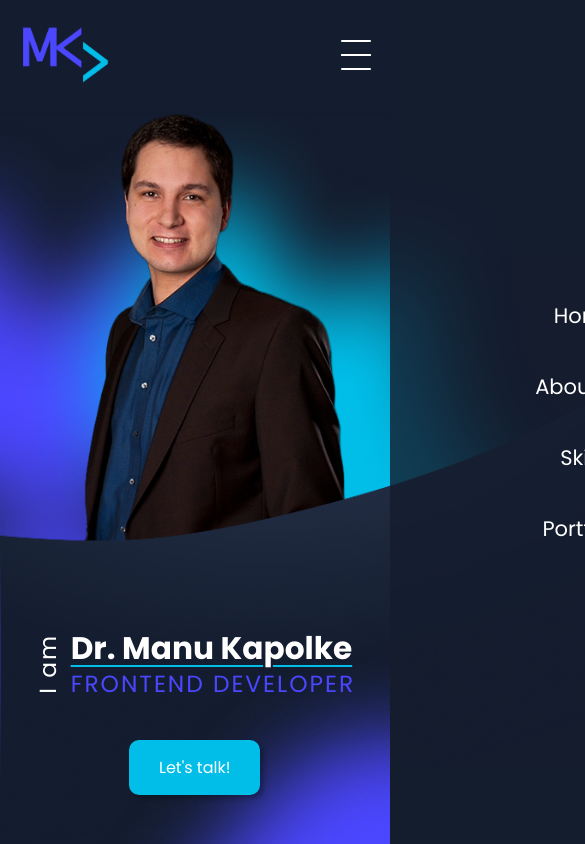
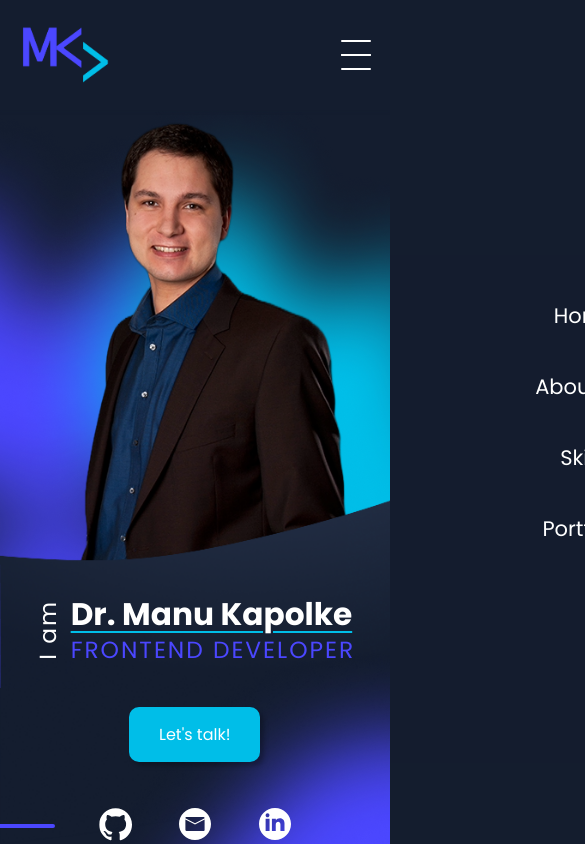
Before and after one commit to ManuKapolke/portfolio, an Angular app: page / in a window 390 px wide. Shown: the top 844 px of the page, 585 px wide, since content can reach past the window. Built offline with nearby package versions, Linux system fonts and the light colour scheme.

Commit message:
responsiveness on laptop adjusted h-lines

```diff
--- a/src/app/above-the-fold/above-the-fold.component.scss
+++ b/src/app/above-the-fold/above-the-fold.component.scss
@@ -8,10 +8,14 @@
         display: flex;
         align-items: center;
         justify-content: center;
+        // max-height: calc(100vh - var(--headerHeight));
+        height: calc(96vh - var(--headerHeight));
 
         .photo {
             width: clamp(320px, 25vw, 360px);
             z-index: 1;
+            max-height: 100%;
+            object-fit: contain;
         }
 
         .photo-background-shape {
@@ -23,6 +27,7 @@
             justify-content: center;
             overflow-y: hidden;
             height: 720px;
+            max-height: 100%;
         }
     }
 
@@ -89,8 +94,8 @@
 
         .h-line-abovethefold {
             width: var(--paddingLR);
-            border-top-right-radius: 1px;
-            border-bottom-right-radius: 1px;
+            border-top-right-radius: 5px;
+            border-bottom-right-radius: 5px;
         }
 
         .email {
@@ -201,17 +206,23 @@ Media Queries
     #above-the-fold {
         flex-direction: column;
         justify-content: flex-start;
-        gap: 60px;
+        gap: 5vh;
 
-        .photo-container .photo {
-            height: 500px;
-            object-fit: cover;
-            object-position: top;
-            margin-bottom: -45px;
+        .photo-container {
+            .photo {
+                height: 70vh;
+                object-fit: cover;
+                object-position: top;
+                // margin-bottom: -6vh;
+            }
         }
 
         .banner {
-            height: 60vh;
+            height: 56vh;
+        }
+
+        .title-and-button {
+            margin-top: -20vh;
         }
 
         .contact-bar {
--- a/src/app/contact/contact.component.html
+++ b/src/app/contact/contact.component.html
@@ -1,6 +1,8 @@
 <section id="contact">
-    <h2>Contact</h2>
-    <div class="h-line-A h-line-contact" data-aos="fade-right" data-aos-duration="1500"></div>
+    <h2>
+        Contact
+        <div class="h-line-A h-line-contact" data-aos="fade-right" data-aos-duration="1500"></div>
+    </h2>
 
     <div class="text-and-form" data-aos="fade" data-aos-duration="1500">
         <div class="contact-text-container">
--- a/src/app/contact/contact.component.scss
+++ b/src/app/contact/contact.component.scss
@@ -6,8 +6,8 @@
 
     .h-line-contact {
         position: absolute;
-        top: 168px;
-        left: 0;
+        top: 50%;
+        left: calc(-1 * var(--paddingLR));
         width: calc(var(--paddingLR) - var(--gapLineText));
         z-index: 3;
     }
--- a/src/app/portfolio/portfolio.component.html
+++ b/src/app/portfolio/portfolio.component.html
@@ -1,6 +1,11 @@
 <section id="portfolio">
-    <h2 data-aos="fade" data-aos-duration="1000">Portfolio</h2>
-    <div class="h-line-A h-line-portfolio" data-aos="fade" data-aos-delay="500" data-aos-duration="1000"></div>
+    <div class="h2-container">
+        <div class="h-line-A h-line-portfolio" data-aos="fade" data-aos-delay="500" data-aos-duration="1000"></div>
+        <h2 data-aos="fade" data-aos-duration="1000">
+            Portfolio
+        </h2>
+    </div>
+
     <span data-aos="fade" data-aos-duration="1000">
         <!-- This page is a sample of my work - please feel free to try them out.  -->
         I kindly invite you to explore my portfolio and experience the diligence and dedication instilled into my
--- a/src/app/portfolio/portfolio.component.scss
+++ b/src/app/portfolio/portfolio.component.scss
@@ -5,20 +5,24 @@
     gap: 35px;
     padding-bottom: var(--headerHeight);
 
-    h2 {
+    .h2-container {
+        position: relative;
         padding: 0 var(--gapLineText);
         background-color: var(--bgColor);
-        z-index: 1;
+        // z-index: 1;
+
+        .h-line-portfolio {
+            position: absolute;
+            top: 50%;
+            left: calc(-1 * (var(--paddingLR)));
+            width: 100vw;
+            border-top-left-radius: 5px;
+            border-bottom-left-radius: 5px;
+            z-index: -1;
+        }
     }
 
-    .h-line-portfolio {
-        position: absolute;
-        top: 170px;
-        right: 0;
-        width: 75vw;
-        border-top-left-radius: 1px;
-        border-bottom-left-radius: 1px;
-    }
+
 
     app-project {
         z-index: 3;
@@ -45,3 +49,18 @@
         }
     }
 }
+
+/*--------------------------------------------------
+Media Queries
+---------------------------------------------------*/
+@media (width < 900px) {
+    #portfolio {
+        .h2-container {
+            padding: 0 var(--gapLineTextMobile);
+
+            .h-line-portfolio {
+                left: calc(-1 * (var(--paddingLRMobile)));
+            }
+        }
+    }
+}
--- a/src/styles.scss
+++ b/src/styles.scss
@@ -116,6 +116,7 @@ section {
     padding: var(--headerHeight) var(--paddingLR) 0 var(--paddingLR);
     position: relative;
     display: flex;
+    overflow-x: clip;
 }
 
 h1 {
@@ -252,12 +253,12 @@ Lines
 ---------------------------------------------------*/
 .h-line-A {
     height: 4px;
-    border: 2px solid var(--mainColorA);
+    border: 2.5px solid var(--mainColorA);
 }
 
 .h-line-B {
     height: 4px;
-    border: 2px solid var(--mainColorB);
+    border: 2.5px solid var(--mainColorB);
 }
 
 /*--------------------------------------------------
@@ -454,14 +455,14 @@ Media Queries
         display: flex !important;
     }
 
-    // ::-webkit-scrollbar {
-    //     width: 8px;
-    // }
+    ::-webkit-scrollbar {
+        width: 8px;
+    }
 
-    // ::-webkit-scrollbar-thumb {
-    //     border-radius: 6px;
-    //     -webkit-box-shadow: inset 0 0 2px 1.5px var(--bgColor);
-    // }
+    ::-webkit-scrollbar-thumb {
+        border-radius: 6px;
+        -webkit-box-shadow: inset 0 0 2px 1.5px var(--bgColor);
+    }
 
     section {
         padding: var(--headerHeight) var(--paddingLRMobile) 0 var(--paddingLRMobile);
```
